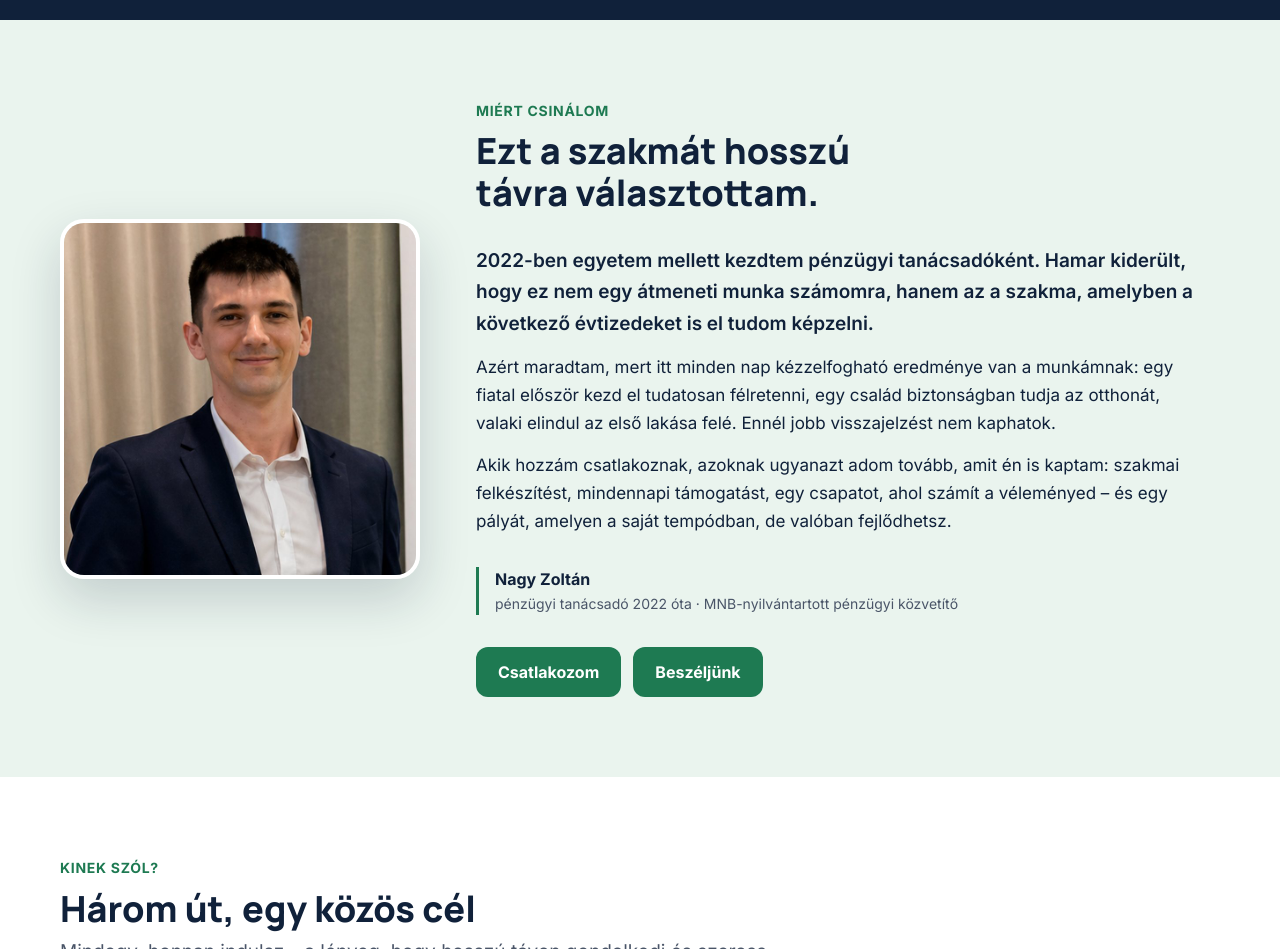
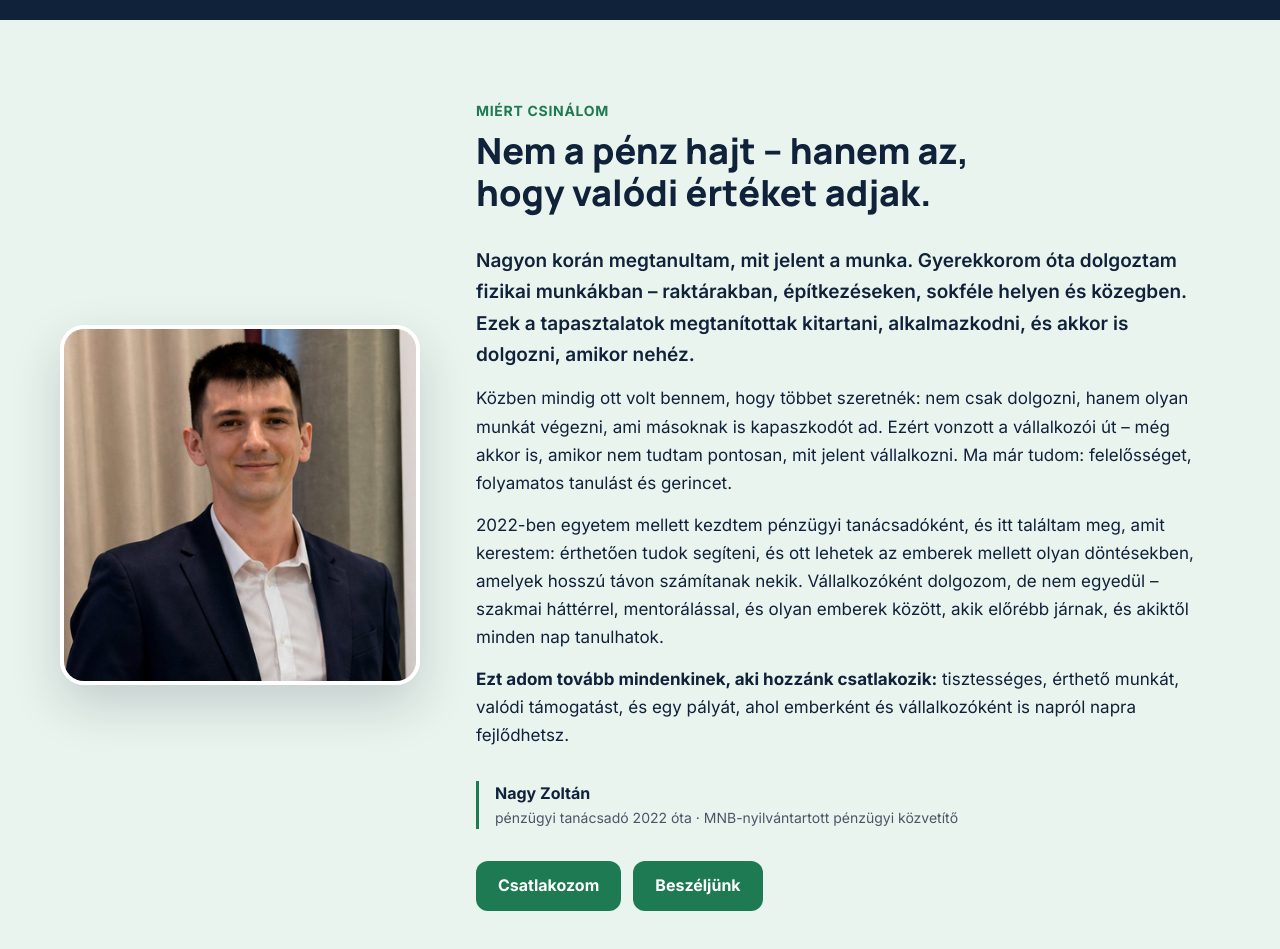
Before and after one commit to NagyZoltan25/NagyZoltan25.github.io, a plain HTML site: page karrier.html in a window 1280 px wide. Shown: the part 800-1749 px from the top of the page. Drawn offline with Linux system fonts and the light colour scheme.

Commit message:
Karrier: Miért csinálom – saját történettel
Co-Authored-By: Claude Opus 5.5 <noreply@anthropic.com>
Claude-Session: https://claude.ai/code/session_01WR4WDrYdZ7a2UT5wJ3sBgd

```diff
--- a/karrier.html
+++ b/karrier.html
@@ -52,11 +52,12 @@
   <div class="wrap why-me-grid">
     <img class="why-me-photo" src="assets/zoli-portre.jpg" width="800" height="800" alt="Nagy Zoltán">
     <div class="stack-lg">
-      <div class="sec-head"><span class="eyebrow">Miért csinálom</span><h2>Ezt a szakmát hosszú távra választottam.</h2></div>
+      <div class="sec-head"><span class="eyebrow">Miért csinálom</span><h2>Nem a pénz hajt – hanem az, hogy valódi értéket adjak.</h2></div>
       <div class="why-me-text">
-        <p>2022-ben egyetem mellett kezdtem pénzügyi tanácsadóként. Hamar kiderült, hogy ez nem egy átmeneti munka számomra, hanem az a szakma, amelyben a következő évtizedeket is el tudom képzelni.</p>
-        <p>Azért maradtam, mert itt minden nap kézzelfogható eredménye van a munkámnak: egy fiatal először kezd el tudatosan félretenni, egy család biztonságban tudja az otthonát, valaki elindul az első lakása felé. Ennél jobb visszajelzést nem kaphatok.</p>
-        <p>Akik hozzám csatlakoznak, azoknak ugyanazt adom tovább, amit én is kaptam: szakmai felkészítést, mindennapi támogatást, egy csapatot, ahol számít a véleményed – és egy pályát, amelyen a saját tempódban, de valóban fejlődhetsz.</p>
+        <p>Nagyon korán megtanultam, mit jelent a munka. Gyerekkorom óta dolgoztam fizikai munkákban – raktárakban, építkezéseken, sokféle helyen és közegben. Ezek a tapasztalatok megtanítottak kitartani, alkalmazkodni, és akkor is dolgozni, amikor nehéz.</p>
+        <p>Közben mindig ott volt bennem, hogy többet szeretnék: nem csak dolgozni, hanem olyan munkát végezni, ami másoknak is kapaszkodót ad. Ezért vonzott a vállalkozói út – még akkor is, amikor nem tudtam pontosan, mit jelent vállalkozni. Ma már tudom: felelősséget, folyamatos tanulást és gerincet.</p>
+        <p>2022-ben egyetem mellett kezdtem pénzügyi tanácsadóként, és itt találtam meg, amit kerestem: érthetően tudok segíteni, és ott lehetek az emberek mellett olyan döntésekben, amelyek hosszú távon számítanak nekik. Vállalkozóként dolgozom, de nem egyedül – szakmai háttérrel, mentorálással, és olyan emberek között, akik előrébb járnak, és akiktől minden nap tanulhatok.</p>
+        <p><b>Ezt adom tovább mindenkinek, aki hozzánk csatlakozik:</b> tisztességes, érthető munkát, valódi támogatást, és egy pályát, ahol emberként és vállalkozóként is napról napra fejlődhetsz.</p>
       </div>
       <div class="why-me-sign"><b>Nagy Zoltán</b><span>pénzügyi tanácsadó 2022 óta · MNB-nyilvántartott pénzügyi közvetítő</span></div>
       <div class="btn-row"><a class="btn" href="#jelentkezes" data-umami-event="karrier-miert-jelentkezem">Csatlakozom</a><a class="btn" href="tel:+36301966102" data-umami-event="karrier-miert-hivas">Beszéljünk</a></div>
```
